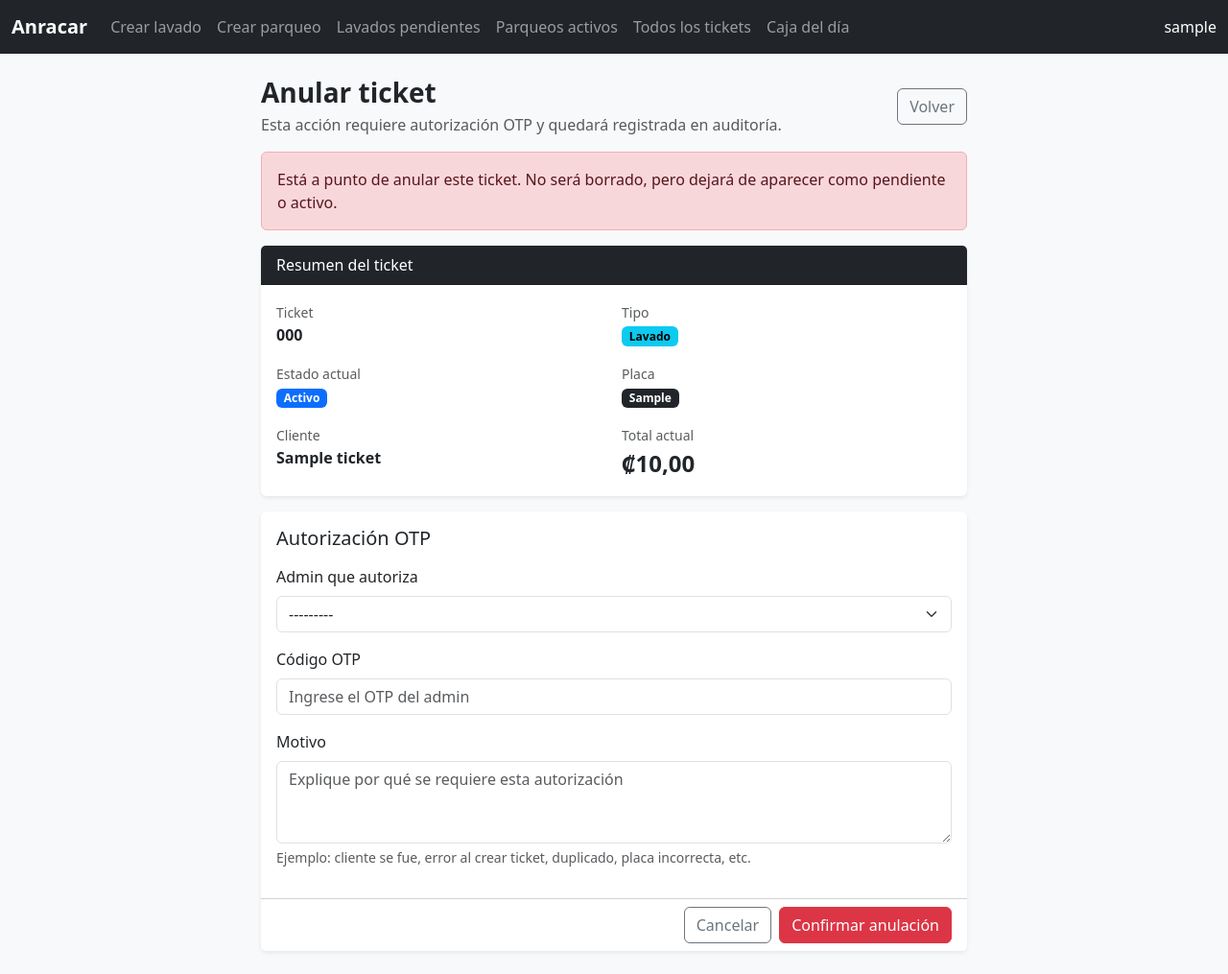
After one commit to abdielgrpro-star/anra-car, a Django app: page /tickets/1/cancel/ in a window 1280 px wide. The commit adds this page. Shown: the whole page at 96% size. Run offline with Django 5.2, Linux system fonts and the light colour scheme; a user stored in the database is signed in; tables that the repository leaves empty hold one stand-in row (values such as "Sample post").

Commit message:
add OTP ticket cancellation flow

```diff
--- a/templates/tickets/active_parking_tickets.html
+++ b/templates/tickets/active_parking_tickets.html
@@ -95,6 +95,10 @@
                                 class="btn btn-sm btn-success">
                                 Cobrar
                             </a>
+
+                            <a href="{% url 'tickets:cancel_ticket' ticket.id %}" class="btn btn-sm btn-outline-danger">
+                                Anular
+                            </a>
                         </td>
                     </tr>
                     {% endfor %}
--- /dev/null
+++ b/templates/tickets/cancel_ticket.html
@@ -0,0 +1,135 @@
+{% extends "base.html" %}
+
+{% block title %}Anular ticket | Anracar{% endblock %}
+
+{% block content %}
+
+<div class="row justify-content-center">
+    <div class="col-lg-8">
+
+        <div class="d-flex justify-content-between align-items-center mb-3">
+            <div>
+                <h1 class="h3 fw-bold mb-1">Anular ticket</h1>
+                <p class="text-muted mb-0">
+                    Esta acción requiere autorización OTP y quedará registrada en auditoría.
+                </p>
+            </div>
+
+            <a href="{% url 'tickets:all_tickets' %}" class="btn btn-outline-secondary">
+                Volver
+            </a>
+        </div>
+
+        <div class="alert alert-danger">
+            Está a punto de anular este ticket. No será borrado, pero dejará de aparecer como pendiente o activo.
+        </div>
+
+        <div class="card shadow-sm border-0 mb-3">
+            <div class="card-header bg-dark text-white">
+                Resumen del ticket
+            </div>
+
+            <div class="card-body">
+                <div class="row g-3">
+
+                    <div class="col-md-6">
+                        <small class="text-muted">Ticket</small>
+                        <div class="fw-bold">{{ ticket.ticket_number }}</div>
+                    </div>
+
+                    <div class="col-md-6">
+                        <small class="text-muted">Tipo</small>
+                        <div>
+                            {% if ticket.ticket_type == "wash" %}
+                            <span class="badge text-bg-info">Lavado</span>
+                            {% elif ticket.ticket_type == "parking" %}
+                            <span class="badge text-bg-primary">Parqueo</span>
+                            {% endif %}
+                        </div>
+                    </div>
+
+                    <div class="col-md-6">
+                        <small class="text-muted">Estado actual</small>
+                        <div>
+                            {% if ticket.status == "pending_payment" %}
+                            <span class="badge text-bg-warning">Pendiente</span>
+                            {% elif ticket.status == "active" %}
+                            <span class="badge text-bg-primary">Activo</span>
+                            {% elif ticket.status == "paid" %}
+                            <span class="badge text-bg-success">Pagado</span>
+                            {% elif ticket.status == "cancelled" %}
+                            <span class="badge text-bg-danger">Anulado</span>
+                            {% endif %}
+                        </div>
+                    </div>
+
+                    <div class="col-md-6">
+                        <small class="text-muted">Placa</small>
+                        <div>
+                            <span class="badge text-bg-dark">
+                                {{ ticket.vehicle_plate }}
+                            </span>
+                        </div>
+                    </div>
+
+                    <div class="col-md-6">
+                        <small class="text-muted">Cliente</small>
+                        <div class="fw-bold">
+                            {{ ticket.customer_name_snapshot|default:"No indicado" }}
+                        </div>
+                    </div>
+
+                    <div class="col-md-6">
+                        <small class="text-muted">Total actual</small>
+                        <div class="fs-4 fw-bold">
+                            ₡{{ ticket.total_with_tax }}
+                        </div>
+                    </div>
+
+                </div>
+            </div>
+        </div>
+
+        <form method="post" class="card shadow-sm border-0">
+            {% csrf_token %}
+
+            <div class="card-body">
+                <h5 class="card-title mb-3">Autorización OTP</h5>
+
+                <div class="mb-3">
+                    <label class="form-label">{{ form.authorized_by_employee.label }}</label>
+                    {{ form.authorized_by_employee }}
+                    {{ form.authorized_by_employee.errors }}
+                </div>
+
+                <div class="mb-3">
+                    <label class="form-label">{{ form.otp_code.label }}</label>
+                    {{ form.otp_code }}
+                    {{ form.otp_code.errors }}
+                </div>
+
+                <div class="mb-3">
+                    <label class="form-label">{{ form.reason.label }}</label>
+                    {{ form.reason }}
+                    <div class="form-text">
+                        Ejemplo: cliente se fue, error al crear ticket, duplicado, placa incorrecta, etc.
+                    </div>
+                    {{ form.reason.errors }}
+                </div>
+            </div>
+
+            <div class="card-footer bg-white d-flex justify-content-end gap-2">
+                <a href="{% url 'tickets:all_tickets' %}" class="btn btn-outline-secondary">
+                    Cancelar
+                </a>
+
+                <button type="submit" class="btn btn-danger">
+                    Confirmar anulación
+                </button>
+            </div>
+        </form>
+
+    </div>
+</div>
+
+{% endblock %}
--- a/templates/tickets/pending_wash_tickets.html
+++ b/templates/tickets/pending_wash_tickets.html
@@ -93,6 +93,9 @@
 
                             <a href="{% url 'tickets:charge_wash_ticket' ticket.id %}" class="btn btn-sm btn-success">
                                 Cobrar </a>
+                            <a href="{% url 'tickets:cancel_ticket' ticket.id %}" class="btn btn-sm btn-outline-danger">
+                                Anular
+                            </a>
                         </td>
                     </tr>
                     {% endfor %}
--- a/tickets/forms.py
+++ b/tickets/forms.py
@@ -200,3 +200,6 @@ class ChargeWithoutCodeForm(OtpAuthorizationForm):
             "placeholder": "Opcional",
         }),
     )
+
+class CancelTicketForm(OtpAuthorizationForm):
+    pass
--- a/tickets/urls.py
+++ b/tickets/urls.py
@@ -6,6 +6,7 @@ app_name = "tickets"
 
 urlpatterns = [
     path("all/", views.all_tickets, name="all_tickets"),
+    path("<int:ticket_id>/cancel/", views.cancel_ticket, name="cancel_ticket"),
 
     path("wash/create/", views.create_wash_ticket, name="create_wash_ticket"),
     path("wash/pending/", views.pending_wash_tickets, name="pending_wash_tickets"),
--- a/tickets/views.py
+++ b/tickets/views.py
@@ -13,6 +13,7 @@ from cash.models import CashDay
 from catalog.models import Service
 from payments.models import Payment
 from tickets.forms import (
+    CancelTicketForm,
     ChargeParkingTicketForm,
     ChargeWashTicketForm,
     ChargeWithoutCodeForm,
@@ -1073,3 +1074,136 @@ def charge_parking_without_code(request, ticket_id):
             "tax_data": tax_data,
         },
     )
+
+@login_required
+@transaction.atomic
+def cancel_ticket(request, ticket_id):
+    ticket = get_object_or_404(
+        Ticket.objects.select_related(
+            "customer",
+            "service",
+            "cash_day",
+            "created_by_employee",
+        ),
+        id=ticket_id,
+    )
+
+    if ticket.status not in [Ticket.PENDING_PAYMENT, Ticket.ACTIVE]:
+        messages.error(
+            request,
+            "Solo se pueden anular tickets pendientes o parqueos activos.",
+        )
+        return redirect("tickets:all_tickets")
+
+    if request.method == "POST":
+        form = CancelTicketForm(request.POST)
+
+        if form.is_valid():
+            authorized_by_employee = form.cleaned_data["authorized_by_employee"]
+            otp_code = form.cleaned_data["otp_code"]
+            reason = form.cleaned_data["reason"]
+
+            is_valid_otp, otp_usage = validate_otp_authorization(
+                used_by_employee=request.user,
+                authorized_by_employee=authorized_by_employee,
+                ticket=ticket,
+                action_type=OtpUsage.CANCEL_TICKET,
+                otp_code=otp_code,
+                reason=reason,
+            )
+
+            if not is_valid_otp:
+                messages.error(
+                    request,
+                    "El OTP ingresado no es correcto.",
+                )
+
+                AuditLog.objects.create(
+                    employee=request.user,
+                    ticket=ticket,
+                    otp_usage=otp_usage,
+                    action_type=AuditLog.CANCEL_TICKET,
+                    entity_type="Ticket",
+                    entity_id=ticket.id,
+                    old_values={
+                        "status": ticket.status,
+                    },
+                    new_values={
+                        "attempt": "invalid_otp_for_cancel_ticket",
+                        "authorized_by_employee": authorized_by_employee.username,
+                    },
+                    reason=reason,
+                )
+
+                return render(
+                    request,
+                    "tickets/cancel_ticket.html",
+                    {
+                        "ticket": ticket,
+                        "form": form,
+                    },
+                )
+
+            old_values = {
+                "status": ticket.status,
+                "cancelled_at": str(ticket.cancelled_at),
+                "updated_by_employee": (
+                    ticket.updated_by_employee.username
+                    if ticket.updated_by_employee
+                    else None
+                ),
+            }
+
+            ticket.status = Ticket.CANCELLED
+            ticket.cancelled_at = timezone.now()
+            ticket.updated_by_employee = request.user
+            ticket.save(
+                update_fields=[
+                    "status",
+                    "cancelled_at",
+                    "updated_by_employee",
+                    "updated_at",
+                ]
+            )
+
+            AuditLog.objects.create(
+                employee=request.user,
+                ticket=ticket,
+                otp_usage=otp_usage,
+                action_type=AuditLog.CANCEL_TICKET,
+                entity_type="Ticket",
+                entity_id=ticket.id,
+                old_values=old_values,
+                new_values={
+                    "status": ticket.status,
+                    "cancelled_at": str(ticket.cancelled_at),
+                    "updated_by_employee": request.user.username,
+                    "authorized_by_employee": authorized_by_employee.username,
+                },
+                reason=reason,
+            )
+
+            messages.success(
+                request,
+                f"Ticket {ticket.ticket_number} anulado correctamente.",
+            )
+
+            if ticket.ticket_type == Ticket.WASH:
+                return redirect("tickets:pending_wash_tickets")
+
+            if ticket.ticket_type == Ticket.PARKING:
+                return redirect("tickets:active_parking_tickets")
+
+            return redirect("tickets:all_tickets")
+
+    else:
+        form = CancelTicketForm()
+
+    return render(
+        request,
+        "tickets/cancel_ticket.html",
+        {
+            "ticket": ticket,
+            "form": form,
+        },
+    )
```
Also changed, not shown: templates/tickets/all_tickets.html (+22 -29 lines).
